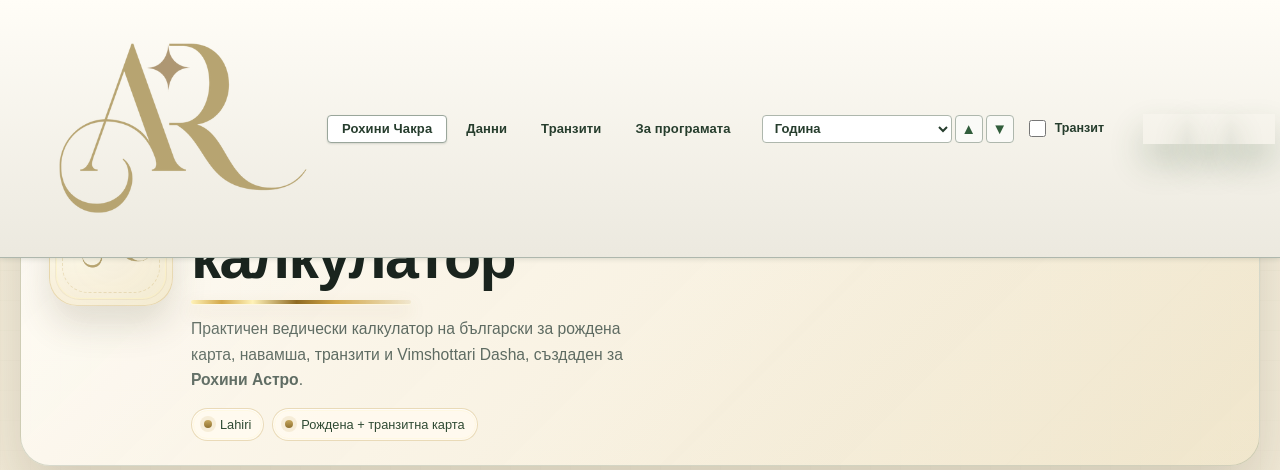
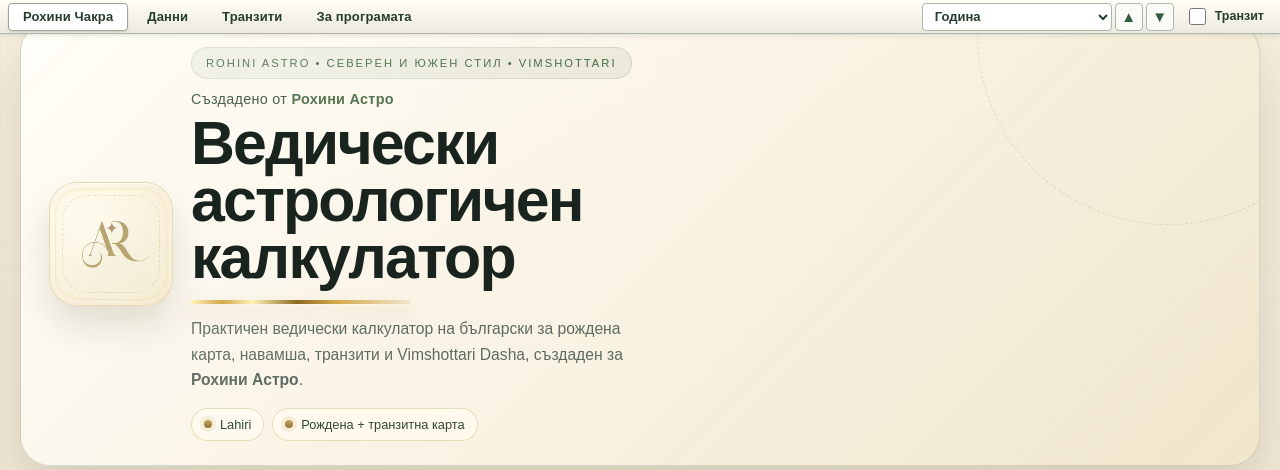
Before and after one commit to rohiniastro1-del/rohini-astro-student, a Flask app: template templates/index.html in a window 1280 px wide. Shown: the top 470 px of the page. Run offline with Flask 3, Linux system fonts and the light colour scheme; the template is opened without the code that fills it, so the values that code supplies are empty; parts of the project's set-up code (start-up, migrations or seed data) failed here and were passed over.

Commit message:
Add files via upload

```diff
--- a/templates/index.html
+++ b/templates/index.html
@@ -9,14 +9,12 @@
   <body class="{% if results %}has-desktop-workspace{% endif %}{% if form_values.showOuterPlanets == 'on' %} show-desktop-outer-planets{% endif %}">
     <nav class="desktop-menubar" aria-label="Основно меню">
       <div class="desktop-menubar__tabs">
-        <span class="desktop-menubar__badge" aria-hidden="true">
-          <img src="{{ url_for('static', filename='brand/rohini-astro-logo.png', v=static_token) }}" alt="">
-        </span>
         <button type="button" class="desktop-menu-tab is-active" data-desktop-view="chakra">Рохини Чакра</button>
         <button type="button" class="desktop-menu-tab" data-desktop-view="data">Данни</button>
         <button type="button" class="desktop-menu-tab" data-desktop-view="transits">Транзити</button>
         <button type="button" class="desktop-menu-tab" data-desktop-view="about">За програмата</button>
       </div>
+      <div class="desktop-menubar__drag-region" aria-hidden="true"></div>
       <div class="desktop-menubar__time-controls">
         <select id="desktopTimeUnit" aria-label="Единица за движение във времето">
           <option value="second">Секунда</option>
@@ -30,11 +28,6 @@
         <button type="button" class="desktop-time-step" data-desktop-time-direction="forward" aria-label="Напред">▲</button>
         <button type="button" class="desktop-time-step" data-desktop-time-direction="backward" aria-label="Назад">▼</button>
         <label class="desktop-gochar-toggle"><input type="checkbox" id="desktopGocharToggle" {% if build_mode == 'transit' %}checked{% endif %}> <span>Транзит</span></label>
-        <div class="desktop-window-controls" aria-label="Управление на прозореца">
-          <button type="button" class="desktop-window-control" data-window-action="minimize" title="Минимизиране" aria-label="Минимизиране">&#xE921;</button>
-          <button type="button" class="desktop-window-control" data-window-action="maximize" title="Увеличаване" aria-label="Увеличаване">&#xE922;</button>
-          <button type="button" class="desktop-window-control desktop-window-control--close" data-window-action="close" title="Затваряне" aria-label="Затваряне">&#xE8BB;</button>
-        </div>
       </div>
     </nav>
     <div class="page-shell">
@@ -303,7 +296,7 @@
                   <div class="compact-settings__body">
                 <div class="coordinate-columns">
                   <div class="coordinate-panel">
-                    <p class="coordinate-panel__title">Транзитна ширина</p>
+                    <p class="coordinate-panel__title">Ширина</p>
                     <div class="coordinate-block">
                       <label class="field">
                         <span>Градуси</span>
@@ -323,7 +316,7 @@
                     </div>
                   </div>
                   <div class="coordinate-panel">
-                    <p class="coordinate-panel__title">Транзитна дължина</p>
+                    <p class="coordinate-panel__title">Дължина</p>
                     <div class="coordinate-block">
                       <label class="field">
                         <span>Градуси</span>
```
